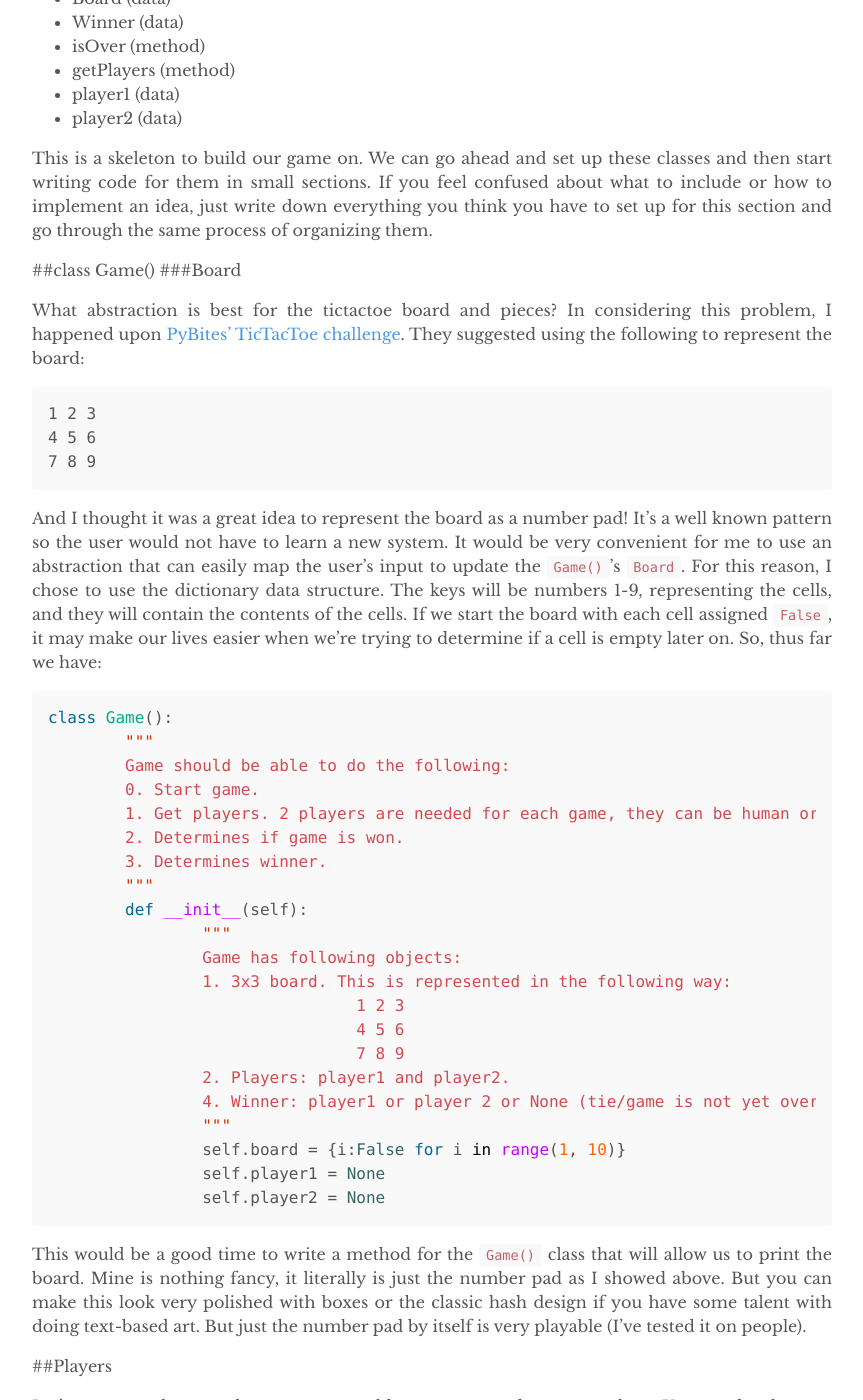
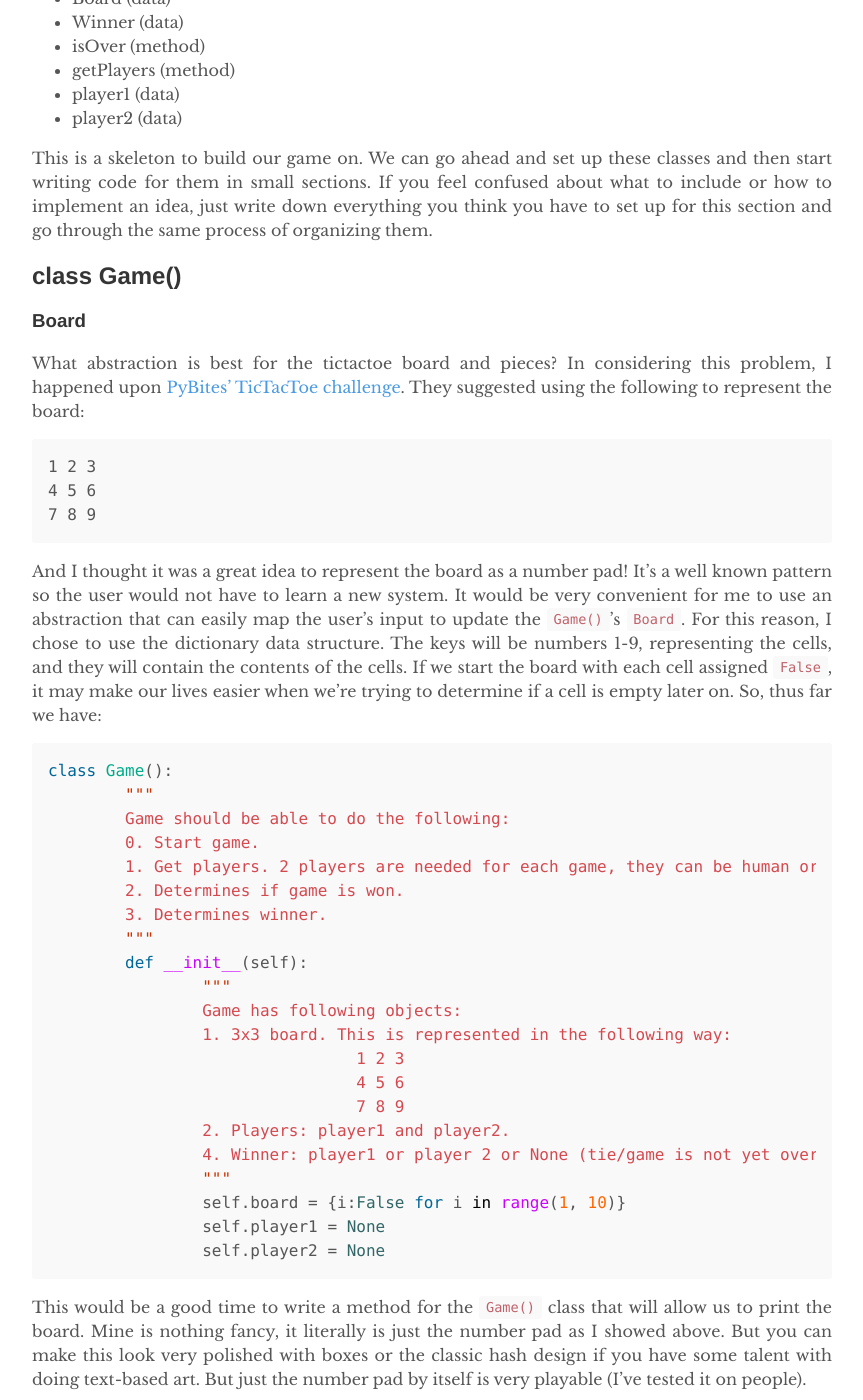
Before and after one commit to suanchinyeo/suanchinyeo.github.io, a Jekyll site: the page built from _posts/2018-03-04-tictactoe.md, in a window 1280 px wide and 1400 px high, scrolled down 2099 px. Shown: the whole window, without its empty margins (208-1071 px from the left). Built offline with Jekyll 4.4.1, drawn with Linux system fonts in a browser that asks for light colours.

Commit message:
more formatting fixed

```diff
--- a/_posts/2018-03-04-tictactoe.md
+++ b/_posts/2018-03-04-tictactoe.md
@@ -62,8 +62,8 @@ But this is good! Now circle the things that can be grouped together, see if any
 
 This is a skeleton to build our game on. We can go ahead and set up these classes and then start writing code for them in small sections. If you feel confused about what to include or how to implement an idea, just write down everything you think you have to set up for this section and go through the same process of organizing them.
 
-##class Game()
-###Board
+## class Game()
+### Board
 
 What abstraction is best for the tictactoe board and pieces? In considering this problem, I happened upon [PyBites' TicTacToe challenge](https://pybit.es/codechallenge12.html). They suggested using the following to represent the board:
 
@@ -101,7 +101,7 @@ class Game():
 
 This would be a good time to write a method for the `Game()` class that will allow us to print the board. Mine is nothing fancy, it literally is just the number pad as I showed above. But you can make this look very polished with boxes or the classic hash design if you have some talent with doing text-based art. But just the number pad by itself is very playable (I've tested it on people).
 
-##Players
+## Players
 
 Let's set up our human players so we are able to test our code as we go along. You can do whatever you like as long as it works. You don't even have to do `o` and `x` for your pieces. Aim for an easy and simple interface. Test your code to make sure everything works!
 
@@ -180,7 +180,7 @@ I did it this way:
 * Write an `updateBoard(location, character)` method for `Game()` that will update the `board` object by placing the character in the location specified. The advantage of doing this is that our `Computer(Player)` can use the same method to play.
 * In `Human(Player)`'s `play()` method, it informs the player that it's their turn, and reminds them what their character is<sup id="a2">[2](#f2)</sup>. It then prints the current board and prompts the player to enter the number of the cell they would like to play. If it's not a valid move, it'll prompt for another number until it is valid. Once a valid number is obtained, it calls `self.game.updateBoard(input, self.char)`. That updates the board and the human has played!
 
-### IsOver()
+## IsOver()
 
 Forget about the `Computer(Player)` for now. Let's write the function that will determine if our game is over. Because this is such a simple game, the number of solutions to the game is very small, in fact, there are only 8 possible winning solutions:
 
```
